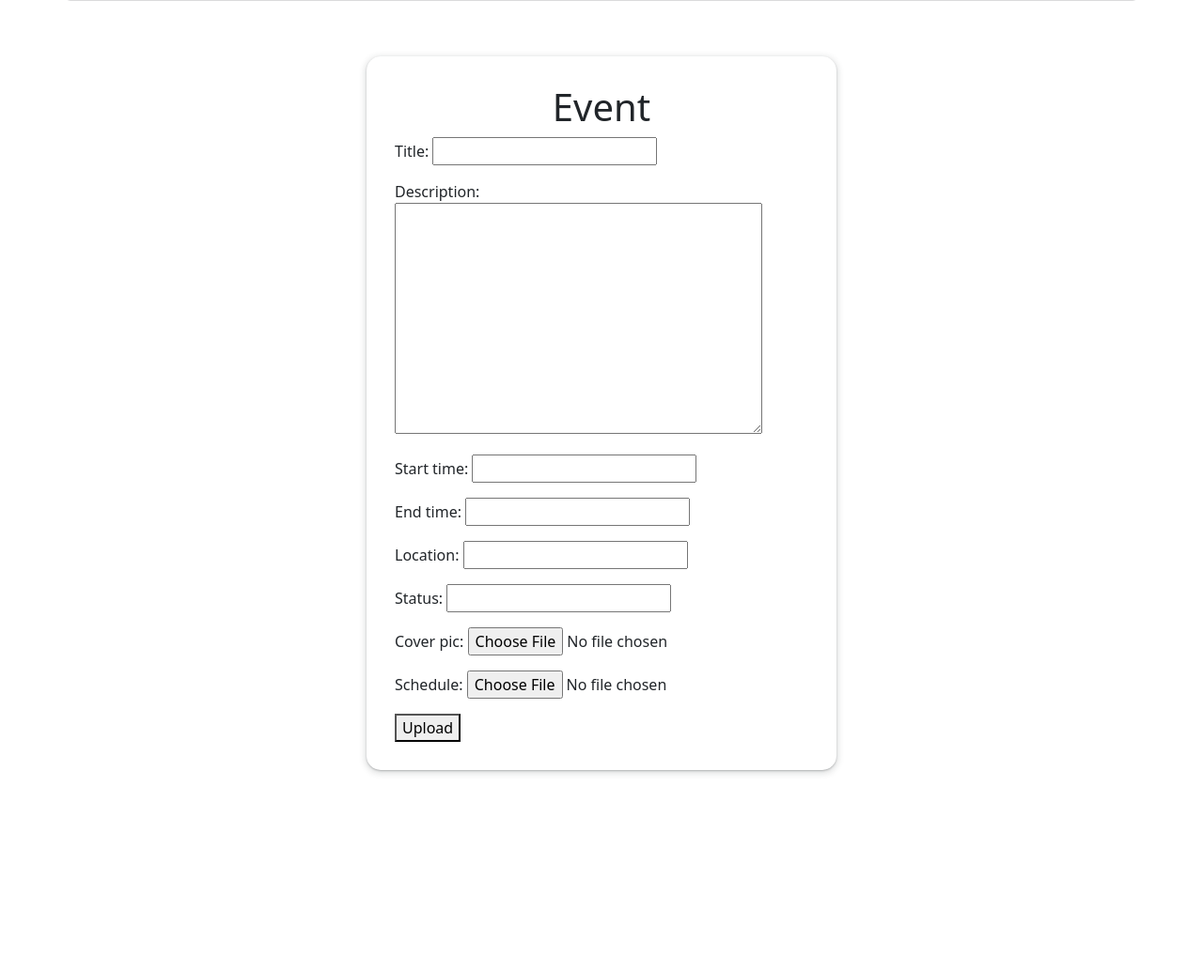
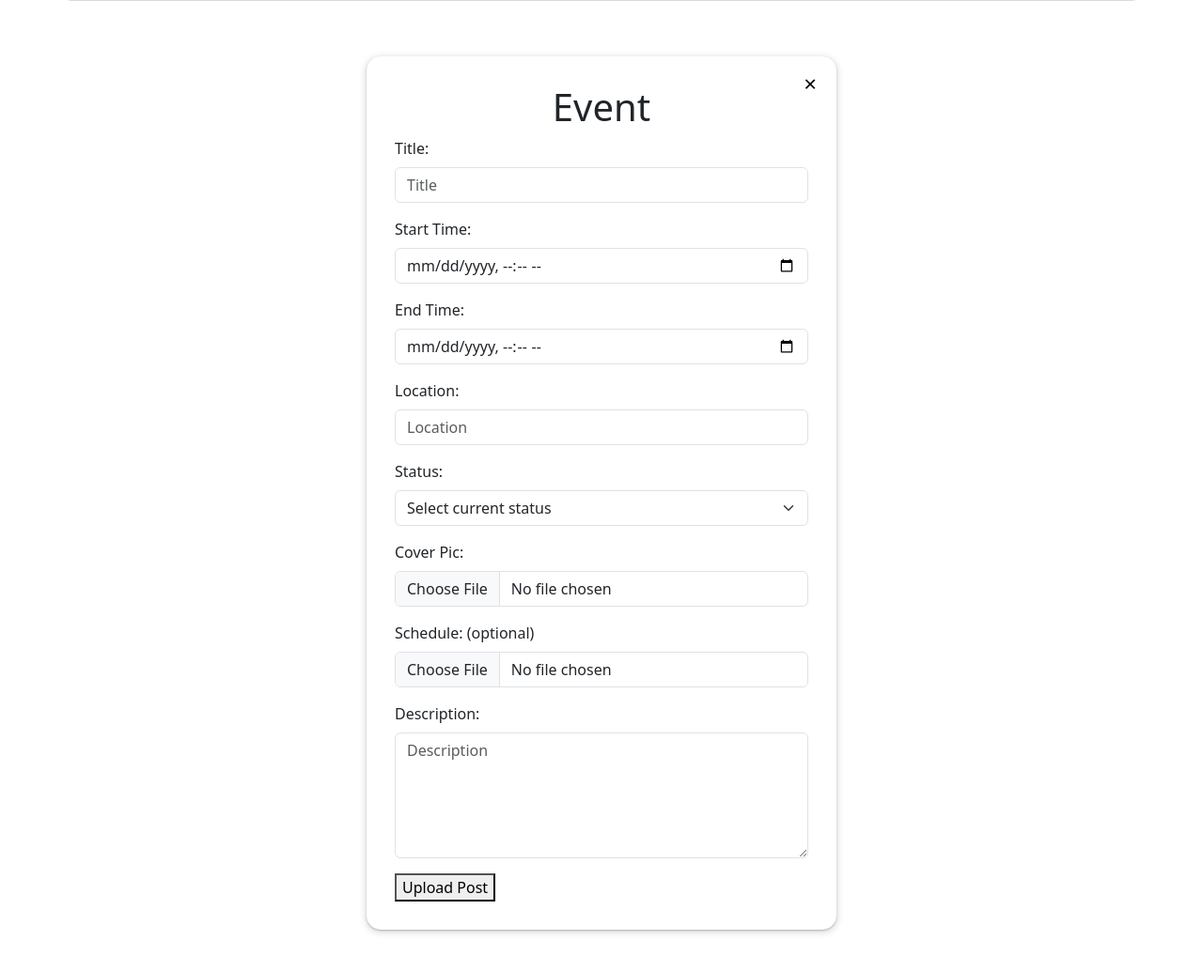
Before and after one commit to rhythmplayz/UniColabHub, a Django app: page /post/create_event/ in a window 1280 px wide. Shown: the part 56-1090 px from the top of the page at 94% size. Run offline with Django 5.2, Linux system fonts and the light colour scheme.

Commit message:
Update create_event.html

```diff
--- a/post/templates/post/create_event.html
+++ b/post/templates/post/create_event.html
@@ -6,14 +6,80 @@ Create Event
 
 {% block content %}
 <div class="container"
-     style="margin-top: 60px; max-width: 500px; box-shadow: rgba(60, 64, 67, 0.3) 0px 1px 2px 0px, rgba(60, 64, 67, 0.15) 0px 2px 6px 2px; padding: 30px; border-radius: 15px;">
+     style="margin-top: 60px; max-width: 500px; box-shadow: rgba(60, 64, 67, 0.3) 0px 1px 2px 0px, rgba(60, 64, 67, 0.15) 0px 2px 6px 2px; padding: 30px; border-radius: 15px; position:relative;">
+
+    <button type="button" class="close"
+            onclick="window.location.href='{% url 'home' %}'"
+            aria-label="Close"
+            style="position: absolute; top: 10px; right: 15px; font-size: 1.5rem; background: none; border: none;">
+        <span aria-hidden="true">&times;</span>
+    </button>
+
 
     <h1 style="text-align:center;">Event</h1>
 
-    <form method="post" enctype="multipart/form-data">
+
+    <form method="post" enctype="multipart/form-data" style="overflow-y: scroll; max-height: calc(100vh - 300px); ">
         {% csrf_token %}
-        {{ form.as_p }}
-        <button type="submit">Upload</button>
+
+        <div class="mb-3">
+            <label class="form-label" for="title">Title: </label>
+            <input type="text" class="form-control" name="title" id="title"
+                   placeholder="Title" required>
+        </div>
+
+        <div class="mb-3">
+            <label class="form-label" for="start_time">Start Time: </label>
+            <input type="datetime-local" class="form-control" name="start_time" id="start_time"
+                   placeholder="Start Time" required>
+        </div>
+
+        <div class="mb-3">
+            <label class="form-label" for="end_time">End Time: </label>
+            <input type="datetime-local" class="form-control" name="end_time" id="end_time"
+                   placeholder="End Time" required>
+        </div>
+
+        <!--location-->
+        <div class="mb-3">
+            <label class="form-label" for="location">Location: </label>
+            <input type="text" class="form-control" name="location" id="location"
+                   placeholder="Location" required>
+        </div>
+
+        <!--staus-->
+        <div class="mb-3">
+            <label class="form-label" for="status">Status: </label>
+
+            <select name="status" id="status" class="form-select" aria-label="Default select example" required>
+                <option value="" selected>Select current status</option>
+                <option value="upcoming">Upcoming</option>
+                <option value="ongoing">Ongoing</option>
+                <option value="finished">Finished</option>
+                <option value="cancelled">Cancelled</option>
+            </select>
+        </div>
+
+        <!--cover_pic-->
+        <div class="mb-3">
+            <label class="form-label" for="cover_pic">Cover Pic: </label>
+            <input type="file" class="form-control" name="cover_pic" id="cover_pic" accept="image/*" required>
+        </div>
+
+        <!--schedule-->
+        <div class="mb-3">
+            <label class="form-label" for="schedule">Schedule: (optional)</label>
+            <input type="file" class="form-control" name="schedule" id="schedule" accept="image/*">
+        </div>
+
+
+        <div class="mb-3">
+            <label class="form-label" for="description">Description: </label>
+            <textarea class="form-control" name="description" id="description" placeholder="Description" rows="5"
+                      style="resize: vertical; overflow: hidden;" required></textarea>
+        </div>
+
+        <button type="submit">Upload Post</button>
     </form>
 
 </div>
```
